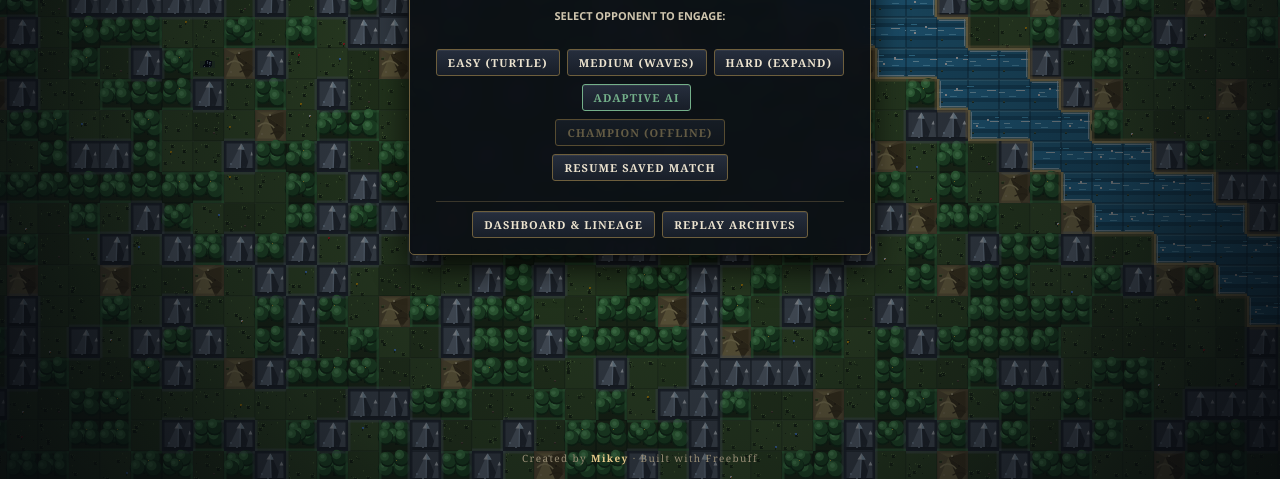
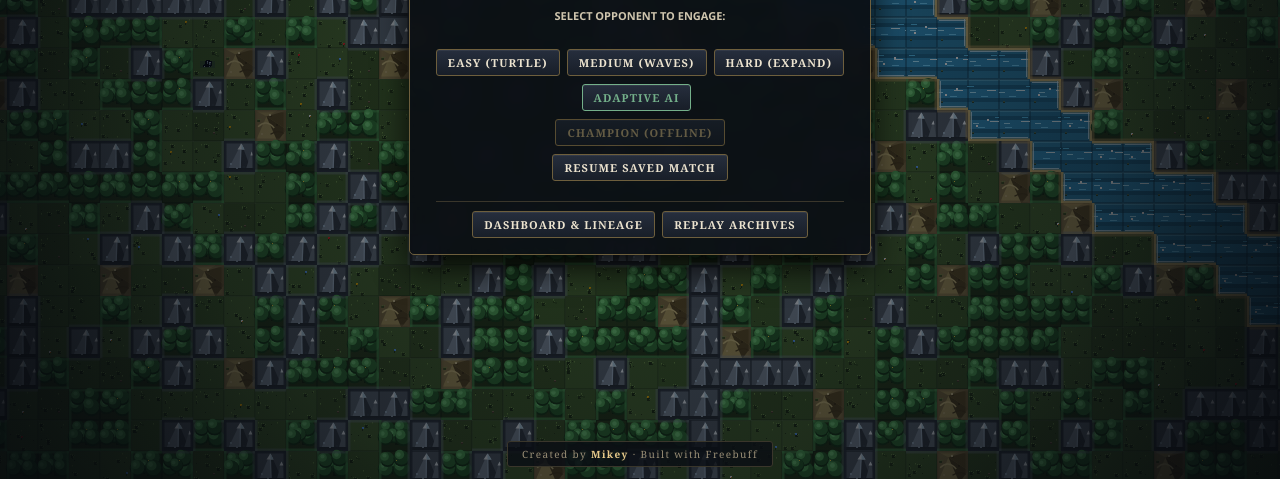
Before and after one commit to nordicnode/crucible-turn-based, a website built with Vite: page client/index.html in a window 1280 px wide. Shown: the part 321-800 px from the top of the page. Built offline with nearby package versions, Linux system fonts and the light colour scheme; animation ran at ten frames a second; files whose address does not match are found by name.

Commit message:
Give menu footer a dark chip background for legibility
The credit line floated over the bright game world behind the overlay's
transparent center. Wrapped it in an inline-block pill (translucent dark bg,
hairline border, slight radius) that hugs the text and stays readable on any
background.

```diff
--- a/client/index.html
+++ b/client/index.html
@@ -660,8 +660,16 @@
         position: absolute;
         left: 0;
         right: 0;
-        bottom: 14px;
+        bottom: 12px;
         text-align: center;
+        pointer-events: none;
+      }
+      .menu-footer .footer-inner {
+        display: inline-block;
+        padding: 5px 14px;
+        background: rgba(10, 14, 20, 0.82);
+        border: 1px solid var(--line);
+        border-radius: 3px;
         font-size: 10px;
         letter-spacing: 0.14em;
         color: var(--muted);
@@ -1355,7 +1363,7 @@
         <div class="row"><button class="btn" id="spectate-list-back">Return to Briefing</button></div>
       </div>
 
-      <div class="menu-footer">Created by <span class="footer-name">Mikey</span> · Built with Freebuff</div>
+      <div class="menu-footer"><span class="footer-inner">Created by <span class="footer-name">Mikey</span> · Built with Freebuff</span></div>
     </div>
 
     <script type="module" src="/src/main.ts"></script>
```
